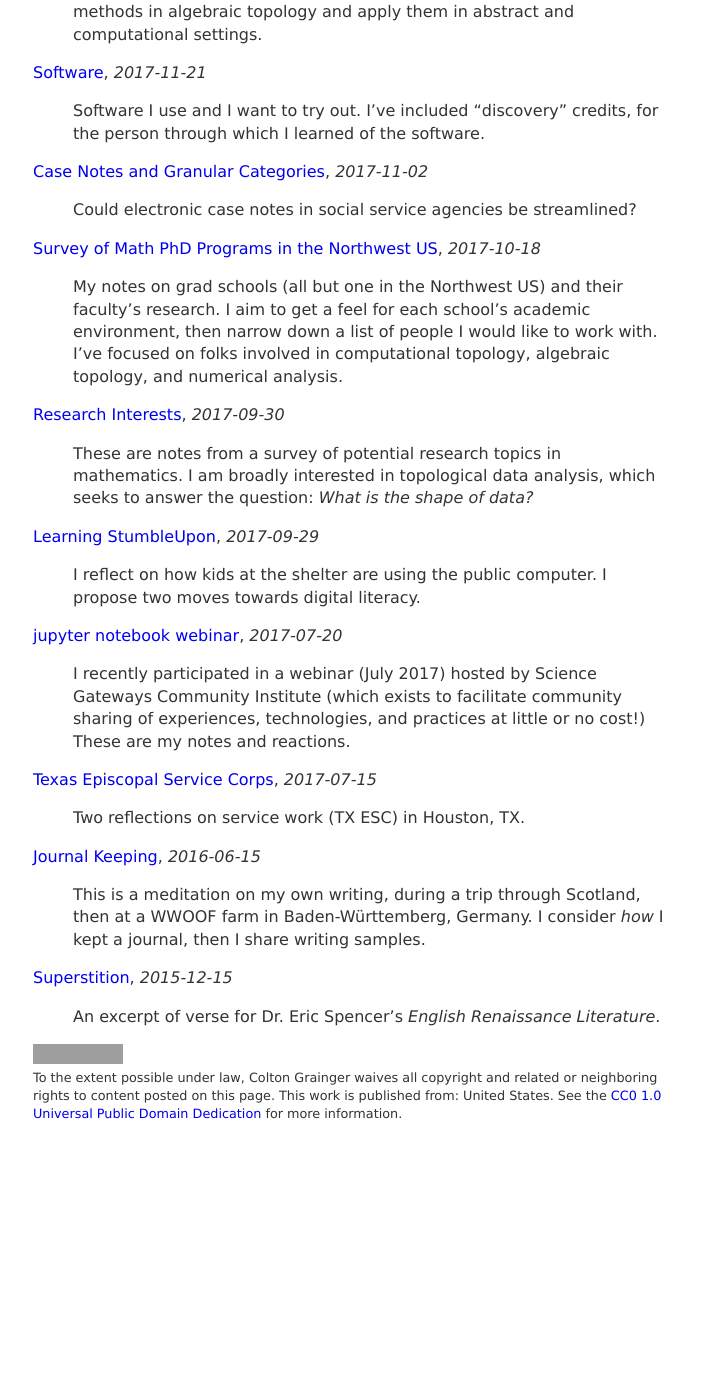
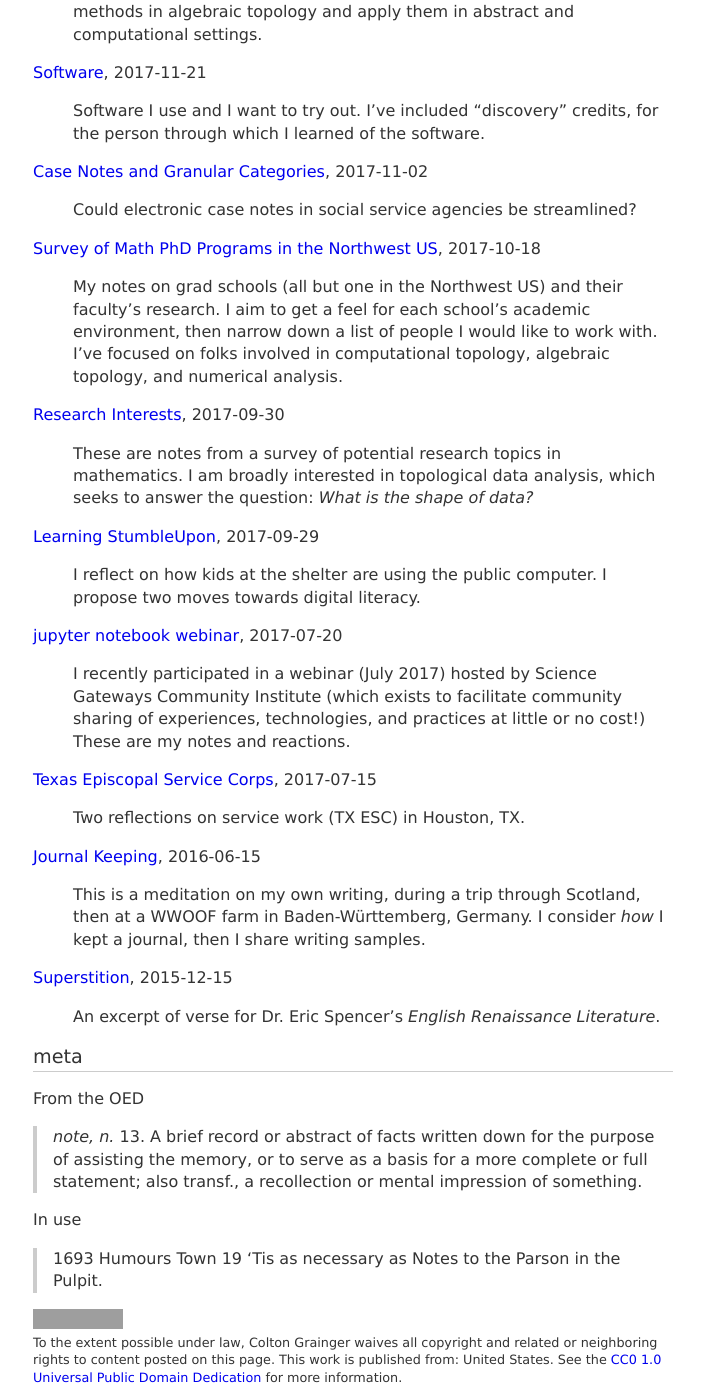
Before and after one commit to coltongrainger/blog, a Jekyll site: the page built from notes.md, in a window 1280 px wide and 1400 px high, scrolled down 1813 px. Shown: the whole window, without its empty margins (287-991 px from the left). Built offline with Jekyll 4.4.1, drawn with Linux system fonts in a browser that asks for light colours; our own code applies the rules of GitHub Pages for plain Markdown files; before the commit the page ends 2948 px from its top, so only the background shows below that; some of the changed text lies outside the part shown; grey boxes are pictures that could not be loaded.

Commit message:
update meta data and wiki becomes notes

```diff
--- a/_includes/head.html
+++ b/_includes/head.html
@@ -53,7 +53,7 @@
       <fieldset style="border:0;">
         <input type="hidden" name="sitesearch" value="http://coltongrainger.com" />
         <input name="q" type="text" />
-        <input type="submit" name="btnG" value="Search site" />
+        <input type="submit" name="btnG" value="search" />
       </fieldset>
     </form>
   </div>
--- a/_layouts/default.html
+++ b/_layouts/default.html
@@ -2,7 +2,7 @@
 
   <main>
 
-  {% if page.title != "home" and page.title != "wiki" %}
+  {% if page.title != "home" and page.title != "notes" %}
     <h1> {{ page.title }} </h1>
   {% endif %}
 
--- a/wiki.md
+++ b/notes.md
@@ -1,71 +1,79 @@
 ---
-title: wiki
+title: notes
 author: Colton Grainger
 order: 2
 ---
 
-### Service Work
-<ul>
+### service-work
+<dl>
 {% for post in site.tags["service-work"] %}
       <dt>
 	<a href="{{ post.url }}">{{ post.title }}</a>
       </dt>
 {% endfor %}
-</ul>
+</dl>
 
-### Computing
-<ul>
+### computing
+<dl>
 {% for post in site.tags["computing"] %}
       <dt>
 	<a href="{{ post.url }}">{{ post.title }}</a>
       </dt>
 {% endfor %}
-</ul>
+</dl>
 
-### Math
-<ul>
+### math
+<dl>
 {% for post in site.tags["math"] %}
       <dt>
 	<a href="{{ post.url }}">{{ post.title }}</a>
       </dt>
 {% endfor %}
-</ul>
+</dl>
 
-### Writing
-<ul>
+### writing
+<dl>
 {% for post in site.tags["writing"] %}
       <dt>
 	<a href="{{ post.url }}">{{ post.title }}</a>
       </dt>
 {% endfor %}
-</ul>
+</dl>
 
-### Data Management
-<ul>
+### data-management
+<dl>
 {% for post in site.tags["data-management"] %}
       <dt>
 	<a href="{{ post.url }}">{{ post.title }}</a>
       </dt>
 {% endfor %}
-</ul>
+</dl>
 
-### Personal
-<ul>
+### personal
+<dl>
 {% for post in site.tags["personal"] %}
       <dt>
 	<a href="{{ post.url }}">{{ post.title }}</a>
       </dt>
 {% endfor %}
-</ul>
+</dl>
 
-## Chronological
+## by date created
 <dl>
   {% for post in site.posts %}
       <dt>
-	<a href="{{ post.url }}">{{ post.title }}</a>, <i>{{ post.date | date: "%Y-%m-%d" }}</i>
+	<a href="{{ post.url }}">{{ post.title }}</a>, {{ post.date | date: "%Y-%m-%d" }}
       </dt>
       <dd>
 	{{ post.excerpt }}
       </dd>
   {% endfor %}
 </dl>
+
+## meta
+
+From the OED
+> *note, n.* 13. A brief record or abstract of facts written down for the purpose of assisting the memory, or to serve as a basis for a more complete or full statement; also transf., a recollection or mental impression of something.
+
+In use
+> 1693 Humours Town 19 'Tis as necessary as Notes to the Parson in the Pulpit.
```
Also changed, not shown: other parts of _includes/head.html (+2 -2 lines), _layouts/post.html (+11 -11 lines), index.md (+2 -2 lines), images/ccg-dogs.jpg, images/ccg-profile.jpg (deleted), images/identification-photo.jpg (added).
